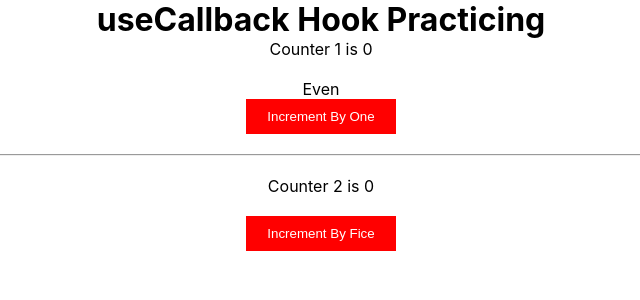
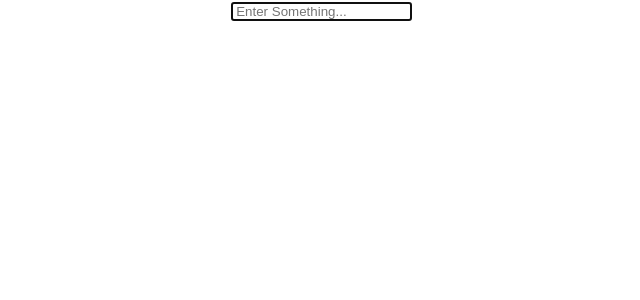
Before and after one commit to muktar-webdev/React-Learning, a React (Create React App) app: page / in a window 1280 px wide. Shown: the top 300 px of the page, without its empty margins (319-959 px from the left). Built offline with nearby package versions, Linux system fonts and the light colour scheme.

Commit message:
Completed useRef()

```diff
--- a/src/App.js
+++ b/src/App.js
@@ -8,8 +8,11 @@ import Title from "./components/UseCallback/Title";
 import ShowCount from "./components/UseCallback/ShowCount";
 import Button from "./components/UseCallback/Button";
 
+//--useRef & forwardRef --//
+import Form from "./components/UseRef/Form";
+
 function App() {
-  const [count1, setCount1] = useState(0);
+ /*  const [count1, setCount1] = useState(0);
   const [count2, setCount2] = useState(0);
 
   //--handler --//
@@ -19,7 +22,7 @@ function App() {
 
   const incrementByFive = useCallback((e) => {
     setCount2((preCount) => preCount + 5);
-  }, []);
+  }, []); */
 
   // //--Without useMemo --//
   // const isEvenOrOdd = (e) => {
@@ -29,27 +32,30 @@ function App() {
   // };
 
   //--with useMemo--//
-  const isEvenOrOdd = useMemo(
+ /*  const isEvenOrOdd = useMemo(
     (e) => {
       let i = 0;
       while (i < 1000000000) i += 1; //---Costly Operation --//
       return count1 % 2 === 0;
     },
     [count1]
-  );
+  ); */
 
   return (
     <div className="App">
+
+
       {/* --useState Hook-- */}
       {/* <Counter /> */}
       {/* --useEffect Hook-- */}
       {/* <DataLoad /> */}
 
+      {/*  //--useCallback & useMemo & React.memo() --
       <Title />
       <ShowCount count={count1} title="Counter 1" />
       <br />
       {/* //--withoutMemo --//
-      <span>{isEvenOrOdd() ? "Even" : "Odd"}</span> */}
+      <span>{isEvenOrOdd() ? "Even" : "Odd"}</span> --}
       <span>{isEvenOrOdd ? "Even" : "Odd"}</span>
       <Button handleClick={incrementByOne}>Increment By One</Button>
       <br />
@@ -57,7 +63,11 @@ function App() {
       <br />
       <ShowCount count={count2} title="Counter 2" />
       <br />
-      <Button handleClick={incrementByFive}>Increment By Fice</Button>
+      <Button handleClick={incrementByFive}>Increment By Fice</Button> */}
+
+    {/* --useRef hook -- */}
+    <Form></Form>
+
     </div>
   );
 }
--- /dev/null
+++ b/src/components/UseRef/Form.js
@@ -0,0 +1,19 @@
+import React, { useEffect, useRef } from "react";
+
+const Form = () => {
+  //--crating a container whehre jsx element will be show --//
+  const inputRef = useRef(null);
+
+  //--loaded the component --//
+  useEffect(() => {
+    //--For selecting specific input element or current element which we crate connection with useRef--//
+    inputRef.current.focus();
+  }, []);
+  return (
+    <>
+      <input ref={inputRef} type="text" placeholder=" Enter Something..." />
+    </>
+  );
+};
+
+export default Form;
```
